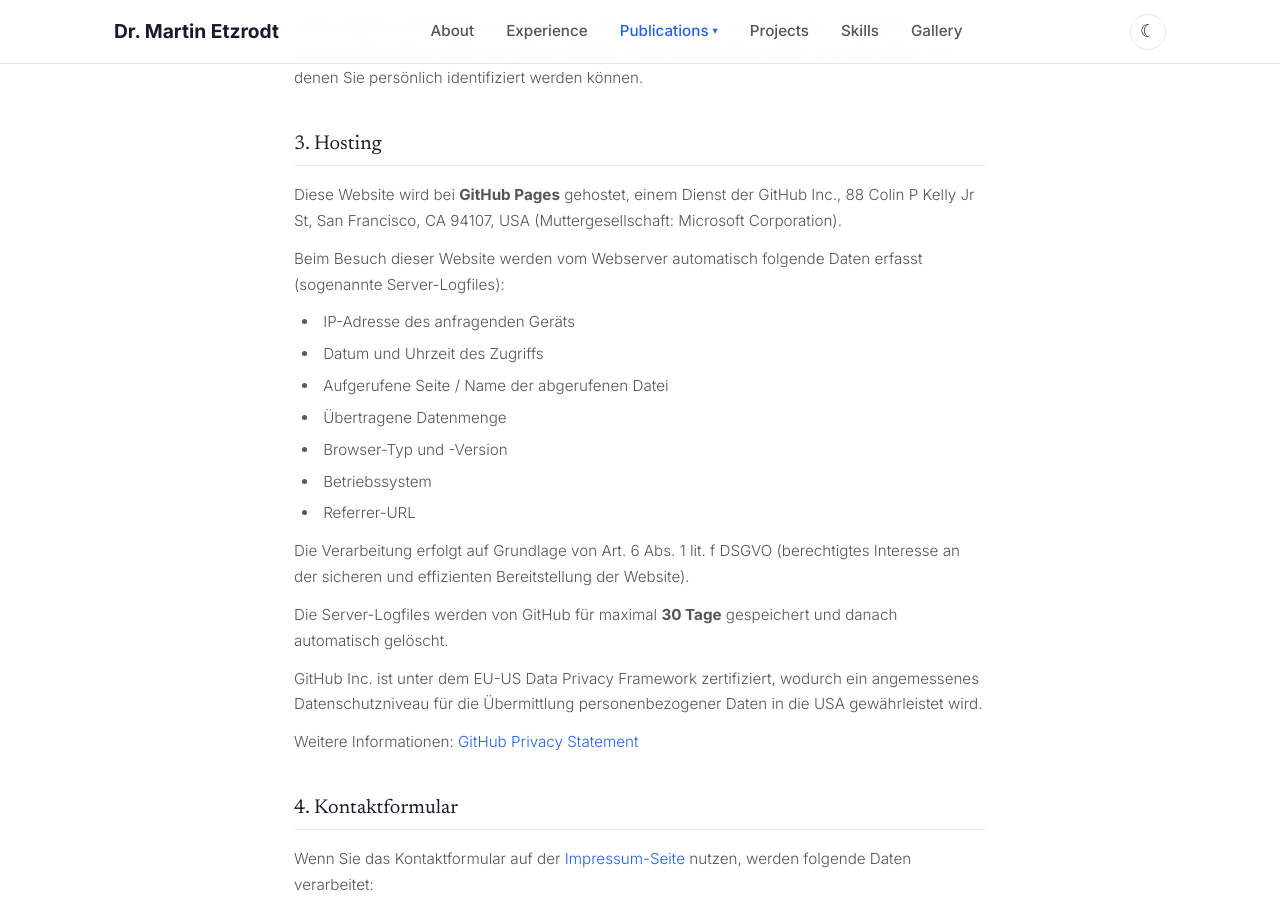
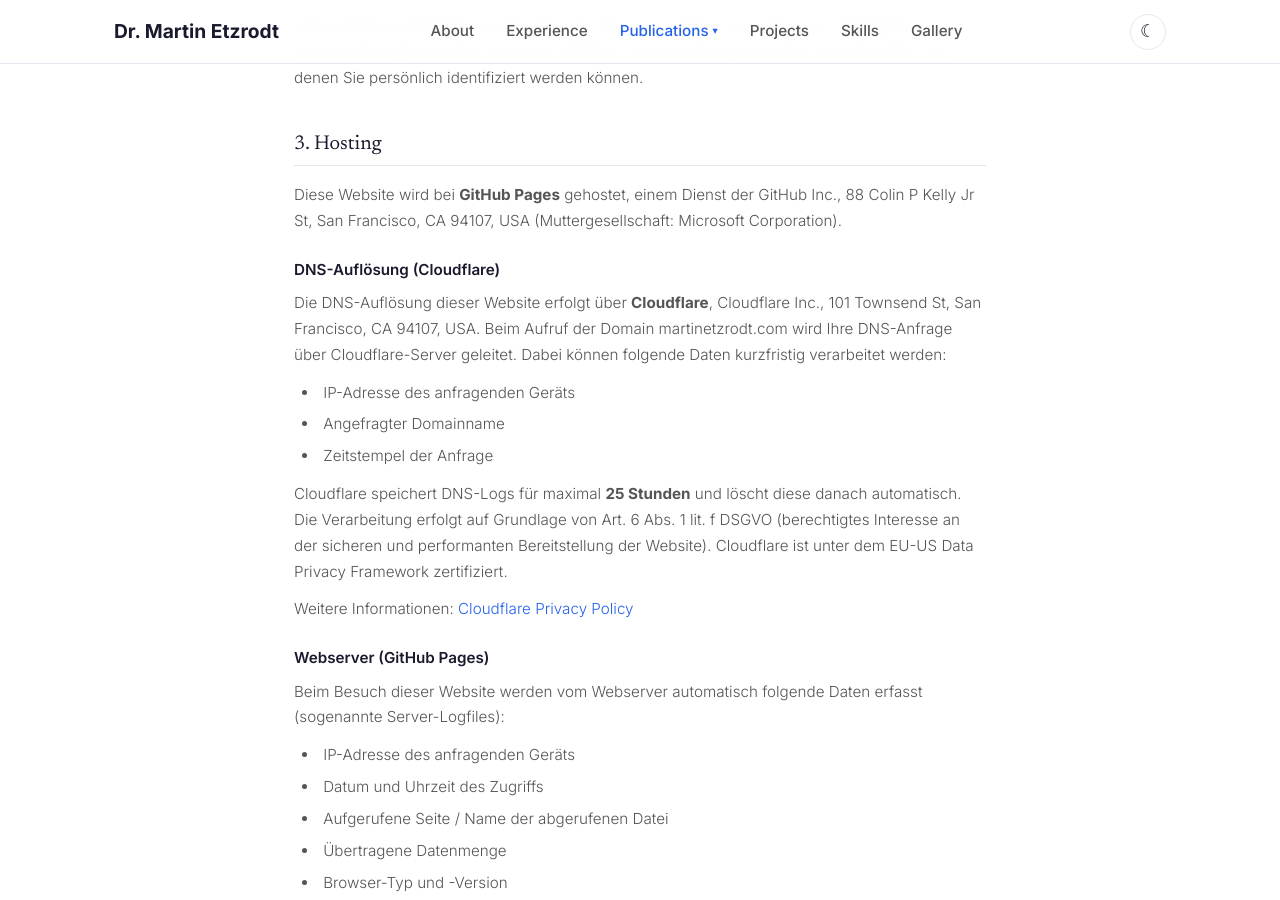
Before and after one commit to etzm/etzrodt-website, a Jekyll site: the page built from datenschutz.html, in a window 1280 px wide and 900 px high, scrolled down 531 px. Built offline with Jekyll 4.4.1, drawn with Linux system fonts in a browser that asks for light colours.

Commit message:
Add Cloudflare DNS disclosure to Datenschutzerklärung
Cloudflare now handles DNS resolution for martinetzrodt.com.
Added DNS data processing details (IP, domain, timestamp),
retention period (25h), legal basis, and DPF certification
to both DE and EN sections under Hosting (section 3).

Co-Authored-By: Claude Opus 4.6 <noreply@anthropic.com>

```diff
--- a/datenschutz.html
+++ b/datenschutz.html
@@ -53,6 +53,32 @@ last_modified_at: 2026-02-14
                     GitHub Inc., 88 Colin P Kelly Jr St, San Francisco, CA 94107, USA
                     (Muttergesellschaft: Microsoft Corporation).
                 </p>
+
+                <h3 class="legal-subheading">DNS-Auflösung (Cloudflare)</h3>
+                <p>
+                    Die DNS-Auflösung dieser Website erfolgt über <strong>Cloudflare</strong>,
+                    Cloudflare Inc., 101 Townsend St, San Francisco, CA 94107, USA. Beim Aufruf
+                    der Domain martinetzrodt.com wird Ihre DNS-Anfrage über Cloudflare-Server
+                    geleitet. Dabei können folgende Daten kurzfristig verarbeitet werden:
+                </p>
+                <ul>
+                    <li>IP-Adresse des anfragenden Geräts</li>
+                    <li>Angefragter Domainname</li>
+                    <li>Zeitstempel der Anfrage</li>
+                </ul>
+                <p>
+                    Cloudflare speichert DNS-Logs für maximal <strong>25 Stunden</strong> und
+                    löscht diese danach automatisch. Die Verarbeitung erfolgt auf Grundlage von
+                    Art. 6 Abs. 1 lit. f DSGVO (berechtigtes Interesse an der sicheren und
+                    performanten Bereitstellung der Website). Cloudflare ist unter dem EU-US Data
+                    Privacy Framework zertifiziert.
+                </p>
+                <p>
+                    Weitere Informationen:
+                    <a href="https://www.cloudflare.com/privacypolicy/" target="_blank" rel="noopener">Cloudflare Privacy Policy</a>
+                </p>
+
+                <h3 class="legal-subheading">Webserver (GitHub Pages)</h3>
                 <p>
                     Beim Besuch dieser Website werden vom Webserver automatisch folgende Daten erfasst
                     (sogenannte Server-Logfiles):
@@ -306,6 +332,32 @@ last_modified_at: 2026-02-14
                     GitHub Inc., 88 Colin P Kelly Jr St, San Francisco, CA 94107, USA
                     (parent company: Microsoft Corporation).
                 </p>
+
+                <h3 class="legal-subheading">DNS Resolution (Cloudflare)</h3>
+                <p>
+                    DNS resolution for this website is handled by <strong>Cloudflare</strong>,
+                    Cloudflare Inc., 101 Townsend St, San Francisco, CA 94107, USA. When you
+                    access the domain martinetzrodt.com, your DNS query is routed through
+                    Cloudflare servers. The following data may be briefly processed:
+                </p>
+                <ul>
+                    <li>IP address of the requesting device</li>
+                    <li>Requested domain name</li>
+                    <li>Timestamp of the query</li>
+                </ul>
+                <p>
+                    Cloudflare retains DNS logs for a maximum of <strong>25 hours</strong> and
+                    deletes them automatically thereafter. Processing is carried out on the basis
+                    of Art. 6(1)(f) GDPR (legitimate interest in the secure and performant
+                    provision of the website). Cloudflare is certified under the EU-US Data
+                    Privacy Framework.
+                </p>
+                <p>
+                    Further information:
+                    <a href="https://www.cloudflare.com/privacypolicy/" target="_blank" rel="noopener">Cloudflare Privacy Policy</a>
+                </p>
+
+                <h3 class="legal-subheading">Web Server (GitHub Pages)</h3>
                 <p>
                     When you visit this website, the web server automatically collects the following data
                     (so-called server log files):
```
